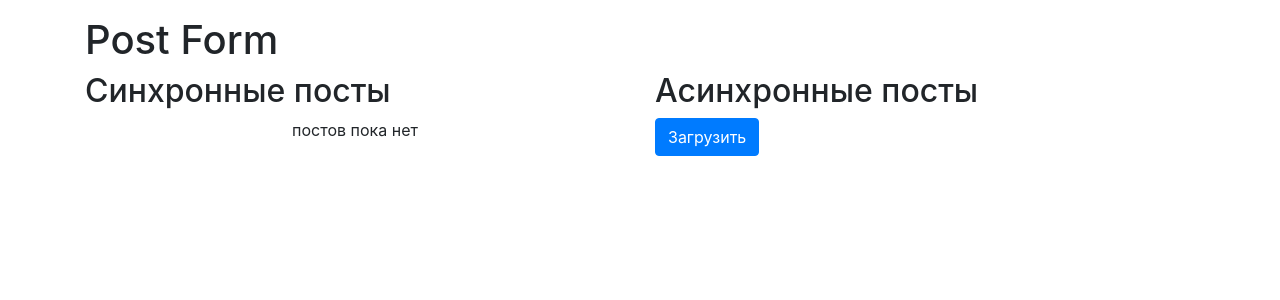
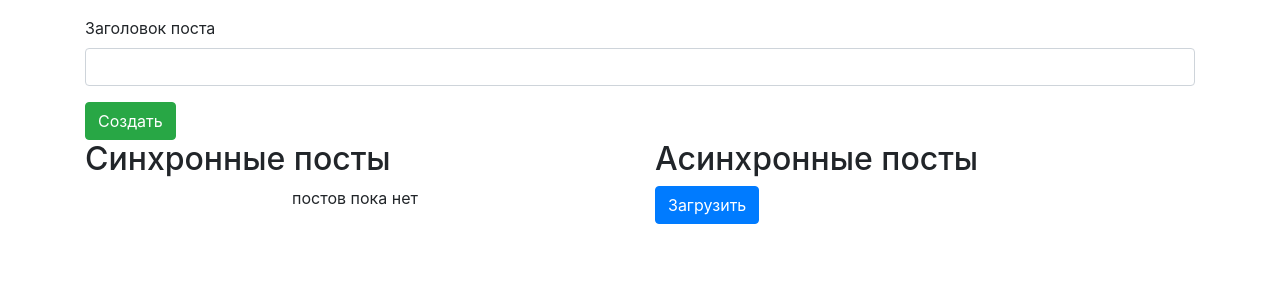
Before and after one commit to Vladim884/react-redux-course, a React (Create React App) app: page / in a window 1280 px wide. Shown: the top 300 px of the page. Built offline with nearby package versions, Linux system fonts and the light colour scheme.

Commit message:
finished base structure

```diff
--- a/src/components/PostForm.js
+++ b/src/components/PostForm.js
@@ -5,11 +5,19 @@
     super(props);
     this.state = {};
   }
+
+  submitHandler = (e) => {
+    e.preventDefault();
+  };
   render() {
     return (
-      <div>
-        <h1>Post Form</h1>
-      </div>
+      <form onSubmit={this.submitHandler}>
+        <div className="form-group">
+          <label for="title">Заголовок поста</label>
+          <input type="text" className="form-control" id="title" />
+        </div>
+        <button type="submit" class="btn btn-success">Создать</button>
+      </form>
     );
   }
 }
```
